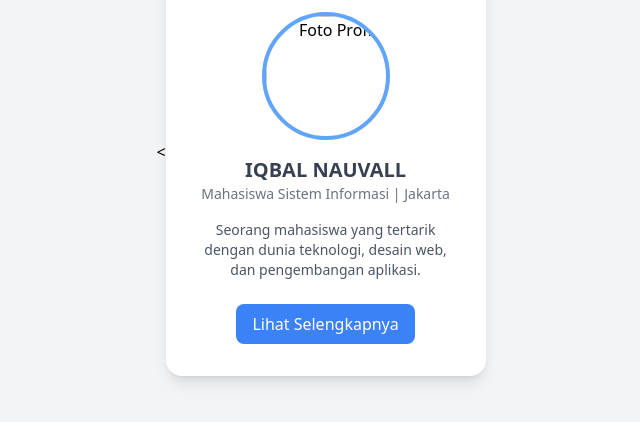
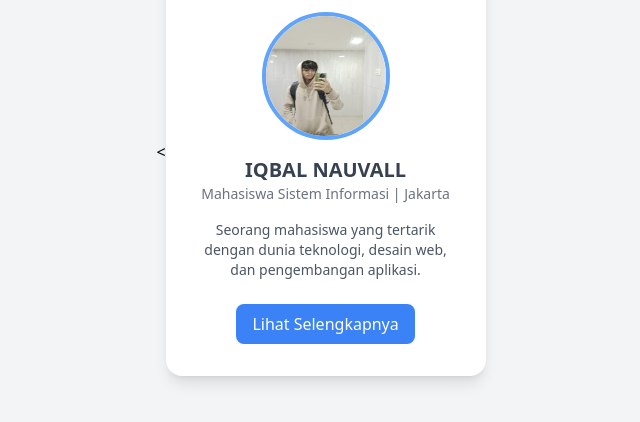
Before and after one commit to iqbalnauvall/biodata-diri, a plain HTML site: page index.html in a window 1280 px wide. Shown: the part 248-670 px from the top of the page, without its empty margins (319-959 px from the left). Drawn offline with nearby package versions, Linux system fonts and the light colour scheme.

Commit message:
Update index.html

```diff
--- a/index.html
+++ b/index.html
@@ -15,7 +15,7 @@
 
     <!-- Foto Profil -->
     <img
-      src="IMG/19914163-8099-4a44-9718-e0665269bf12 copy.jpg"
+      src="19914163-8099-4a44-9718-e0665269bf12 copy.jpg"
       alt="Foto Profil"
       class="w-32 h-32 rounded-full mx-auto mb-4 border-4 border-blue-400"
     >
```
